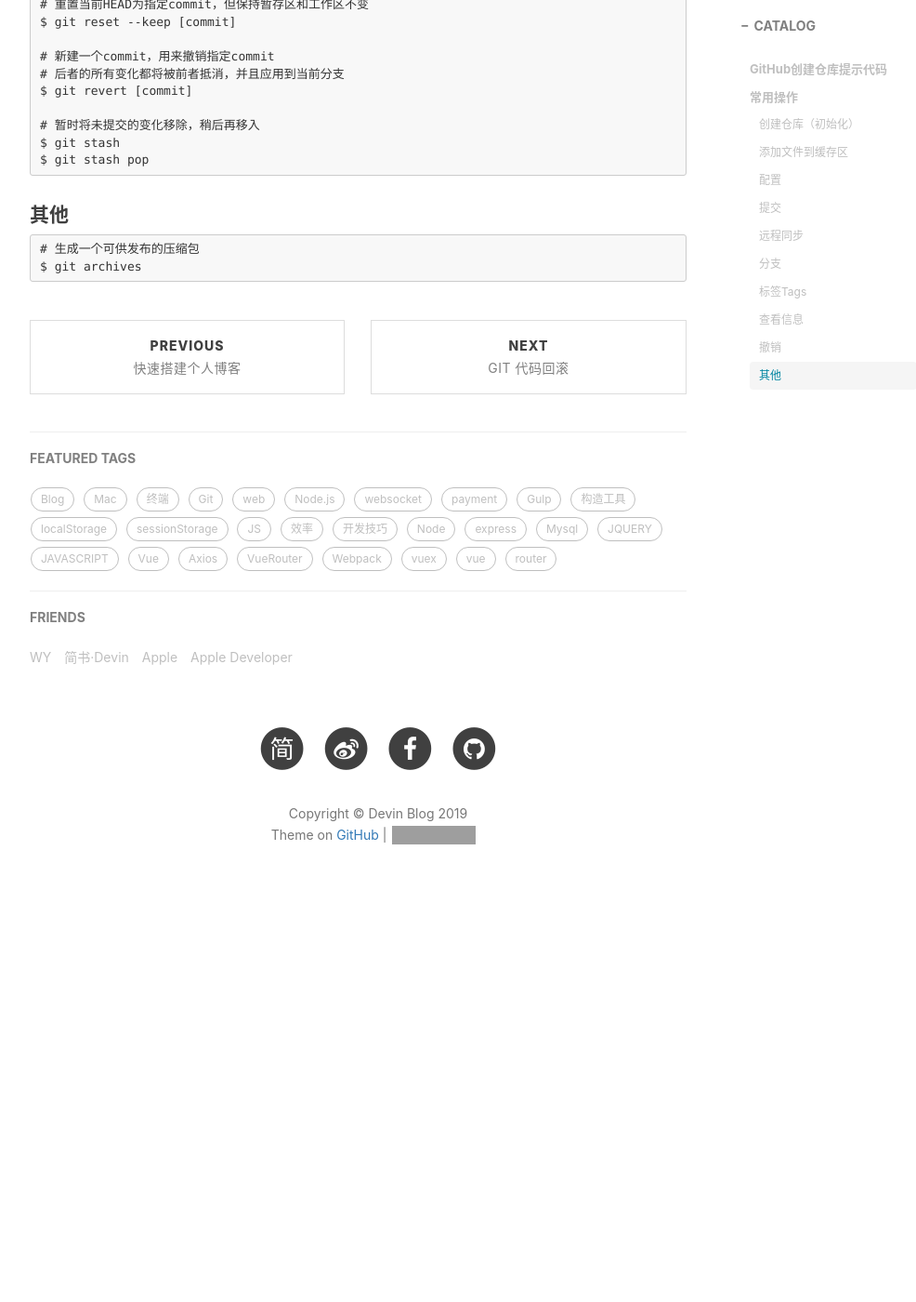
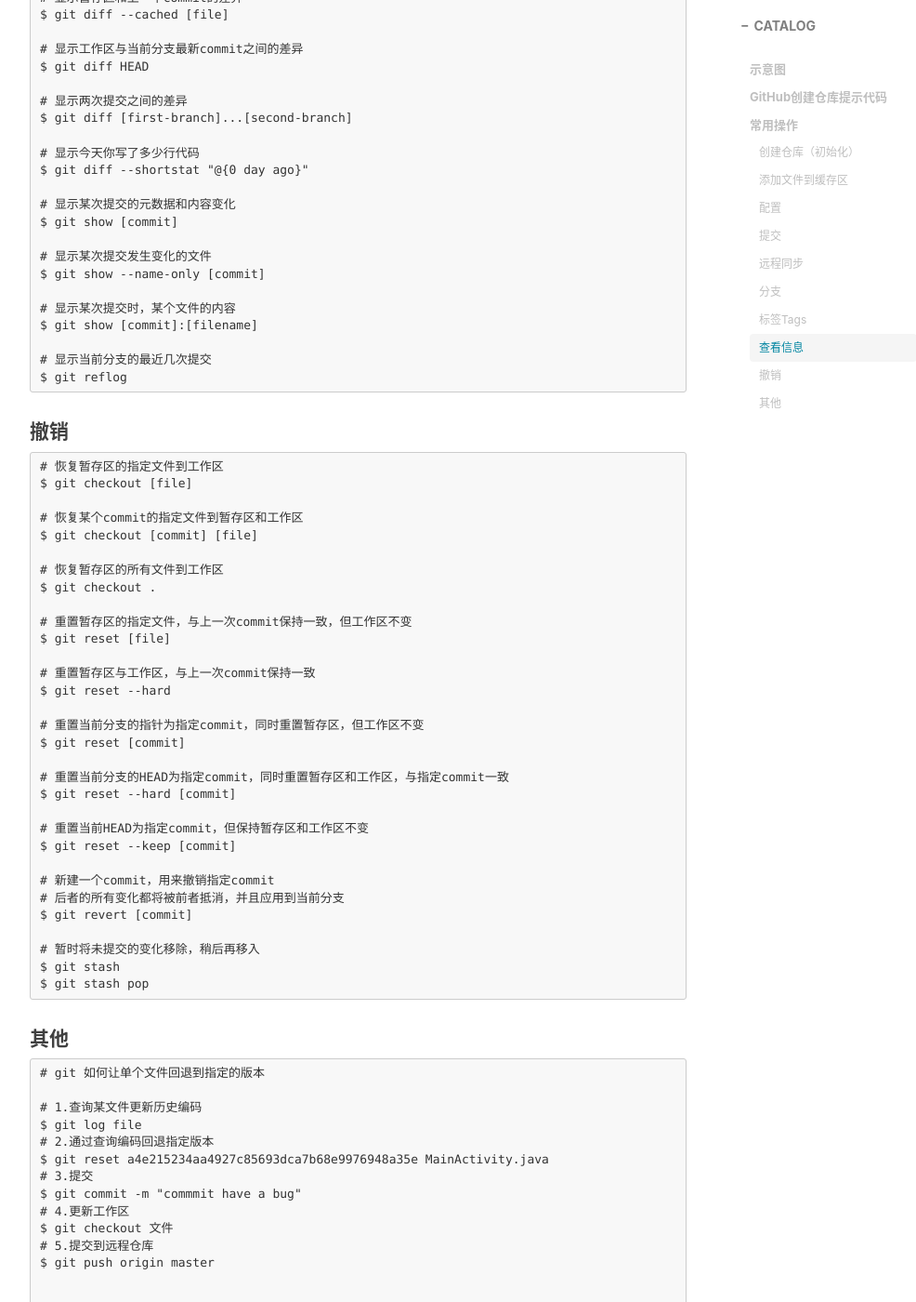
Before and after one commit to devin-huang/devin-huang.github.io, a Jekyll site: the page built from _posts/2017-02-15-Git指令整理.md, in a window 1280 px wide and 1400 px high, scrolled down 5480 px. Shown: the whole window at 93% size, without its empty margins (233-1219 px from the left). Built offline with Jekyll 4.4.1, drawn with Linux system fonts in a browser that asks for light colours; nearby versions of some CDN libraries; comment, search, counter and statistics services are not loaded; before the commit the page ends 6482 px from its top, so only the background shows below that; some of the changed text lies outside the part shown; grey boxes are pictures that could not be loaded.

Commit message:
Update 2017-02-15-Git指令整理.md

```diff
--- a/_posts/2017-02-15-Git指令整理.md
+++ b/_posts/2017-02-15-Git指令整理.md
@@ -14,6 +14,11 @@ tags:
 
 >随便整理的一些自用的Git指令
 
+# 示意图
+
+![](/img/pubilc/git/git.jpg)
+
+![](/img/pubilc/git/step.jpg)
 
 # GitHub创建仓库提示代码
 
@@ -275,5 +280,19 @@ tags:
 
 #### 其他
 
+	# git 如何让单个文件回退到指定的版本
+
+	# 1.查询某文件更新历史编码
+	$ git log file
+	# 2.通过查询编码回退指定版本
+	$ git reset a4e215234aa4927c85693dca7b68e9976948a35e MainActivity.java
+	# 3.提交
+	$ git commit -m "commmit have a bug"
+	# 4.更新工作区
+	$ git checkout 文件
+	# 5.提交到远程仓库
+	$ git push origin master
+
+
 	# 生成一个可供发布的压缩包
 	$ git archives
```
